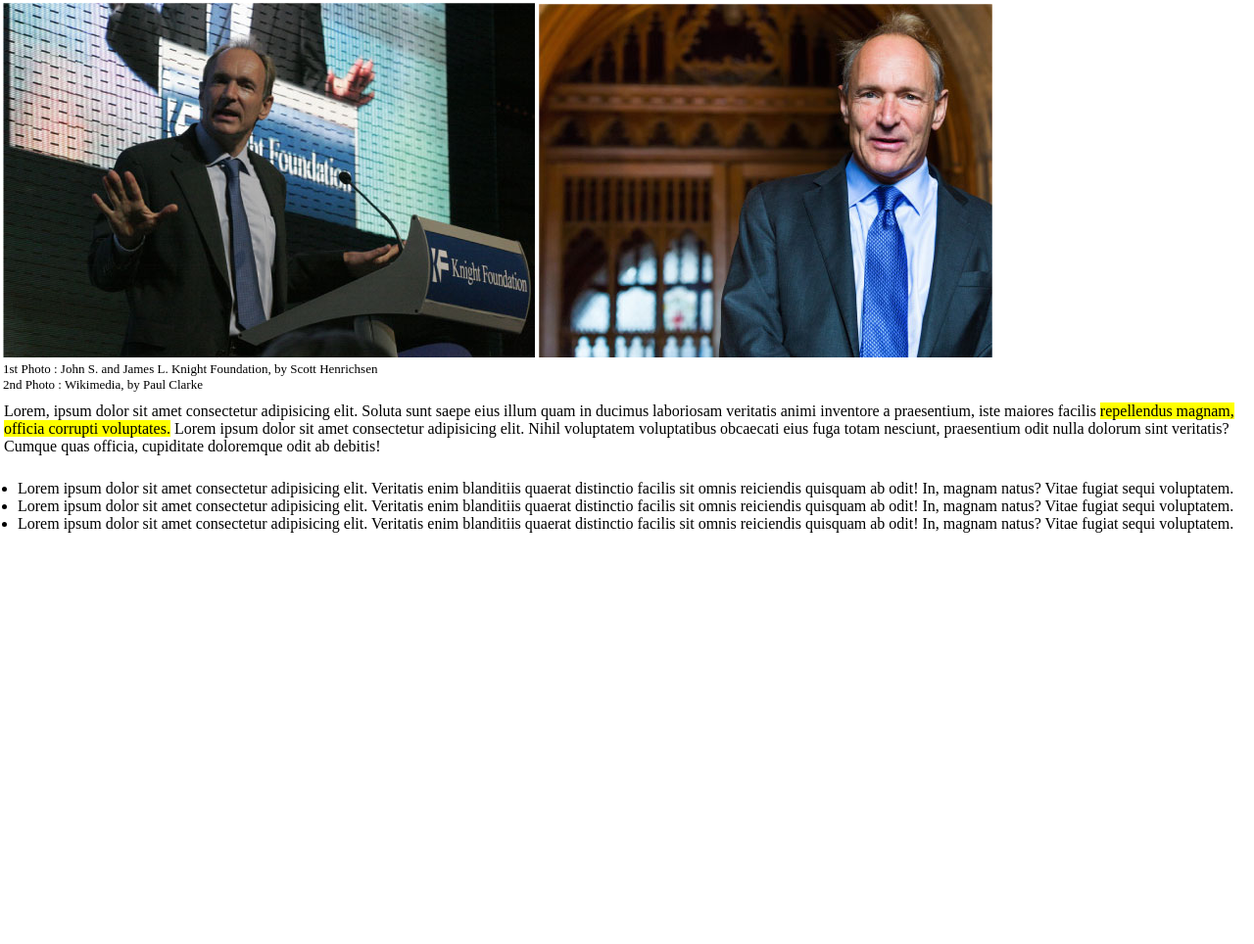
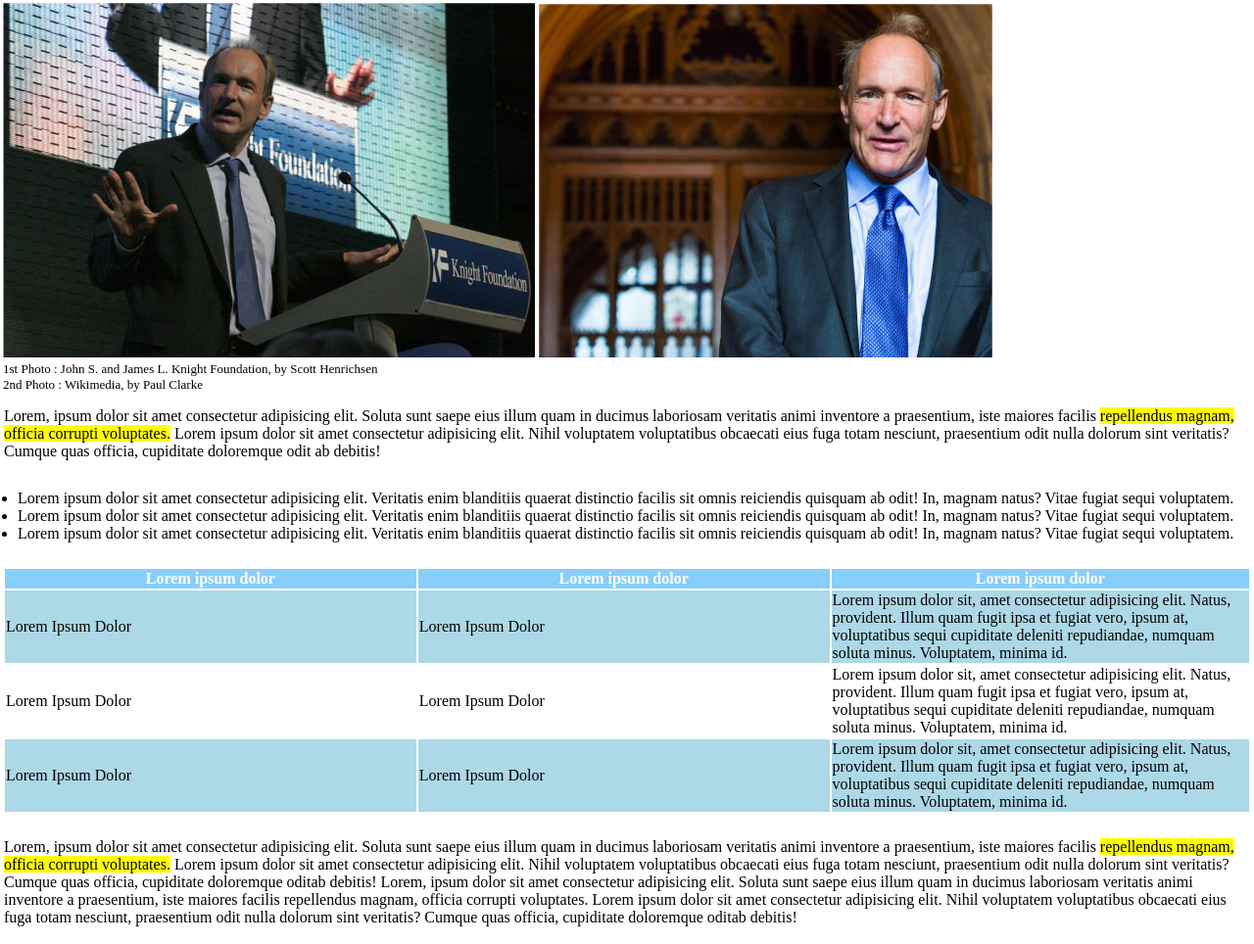
Before and after one commit to aneeshmaury/html-css-booleaner, a plain HTML site: page index.html in a window 1280 px wide. Shown: the part 181-1145 px from the top of the page at 98% size. Before the commit the page ends 800 px from the top, so only its background shows below. Drawn offline with Linux system fonts and the light colour scheme; files whose address does not match are found by name.

Commit message:
Inserimento della tabella e di ulteriore testo

```diff
--- a/css/style1.css
+++ b/css/style1.css
@@ -46,14 +46,37 @@ main{
 }
 
 .main-text{
-    padding: 10px 1px;
+    padding: 15px 1px;
 }
 
 main > ul {
     padding: 15px;
-
 }
 
 .yellow-word{
     background-color: yellow;
 }
+
+table{
+    border: 0;
+}
+
+thead{
+    background-color: lightskyblue;
+    color: white;
+}
+
+table{
+    padding: 10px 0px;
+}
+.row-blu{
+    background-color: lightblue;
+    padding: 0;
+    margin: 0;
+    border: 0;
+}
+
+th, td {
+    width: 500px;
+    border: 0;
+  }
--- a/index.html
+++ b/index.html
@@ -38,23 +38,95 @@
                 Lorem, ipsum dolor sit amet consectetur adipisicing elit. Soluta sunt saepe eius illum quam in ducimus
                 laboriosam veritatis animi inventore a praesentium, iste maiores facilis
                 <span class="yellow-word">repellendus magnam, officia corrupti voluptates.</span>
-                Lorem ipsum dolor sit amet consectetur adipisicing elit. Nihil voluptatem voluptatibus obcaecati eius fuga totam
-                nesciunt, praesentium odit nulla dolorum sint veritatis? Cumque quas officia, cupiditate doloremque odit ab
+                Lorem ipsum dolor sit amet consectetur adipisicing elit. Nihil voluptatem voluptatibus obcaecati eius
+                fuga totam
+                nesciunt, praesentium odit nulla dolorum sint veritatis? Cumque quas officia, cupiditate doloremque odit
+                ab
                 debitis!
             </p>
         </div>
 
         <ul>
             <li>
-                Lorem ipsum dolor sit amet consectetur adipisicing elit. Veritatis enim blanditiis quaerat distinctio facilis sit omnis reiciendis quisquam ab odit! In, magnam natus? Vitae fugiat sequi voluptatem.
+                Lorem ipsum dolor sit amet consectetur adipisicing elit. Veritatis enim blanditiis quaerat distinctio
+                facilis sit omnis reiciendis quisquam ab odit! In, magnam natus? Vitae fugiat sequi voluptatem.
             </li>
             <li>
-                Lorem ipsum dolor sit amet consectetur adipisicing elit. Veritatis enim blanditiis quaerat distinctio facilis sit omnis reiciendis quisquam ab odit! In, magnam natus? Vitae fugiat sequi voluptatem.
+                Lorem ipsum dolor sit amet consectetur adipisicing elit. Veritatis enim blanditiis quaerat distinctio
+                facilis sit omnis reiciendis quisquam ab odit! In, magnam natus? Vitae fugiat sequi voluptatem.
             </li>
             <li>
-                Lorem ipsum dolor sit amet consectetur adipisicing elit. Veritatis enim blanditiis quaerat distinctio facilis sit omnis reiciendis quisquam ab odit! In, magnam natus? Vitae fugiat sequi voluptatem.
+                Lorem ipsum dolor sit amet consectetur adipisicing elit. Veritatis enim blanditiis quaerat distinctio
+                facilis sit omnis reiciendis quisquam ab odit! In, magnam natus? Vitae fugiat sequi voluptatem.
             </li>
         </ul>
+
+        <!-- Inserisco la tabella -->
+        <table>
+            <thead>
+                <tr>
+                    <th>Lorem ipsum dolor</th>
+                    <th>Lorem ipsum dolor</th>
+                    <th>Lorem ipsum dolor</th>
+                </tr>
+            </thead>
+
+            <tbody>
+                <tr class="row-blu">
+                    <td>
+                        Lorem Ipsum Dolor
+                    </td>
+                    <td>
+                        Lorem Ipsum Dolor
+                    </td>
+                    <td>
+                        Lorem ipsum dolor sit, amet consectetur adipisicing elit. Natus, provident. Illum quam fugit ipsa
+                        et fugiat vero, ipsum at, voluptatibus sequi cupiditate deleniti repudiandae, numquam soluta
+                        minus. Voluptatem, minima id.
+                    </td>
+                </tr>
+                <tr>
+                    <td>
+                        Lorem Ipsum Dolor
+                    </td>
+                    <td>
+                        Lorem Ipsum Dolor
+                    </td>
+                    <td>
+                        Lorem ipsum dolor sit, amet consectetur adipisicing elit. Natus, provident. Illum quam fugit ipsa
+                        et fugiat vero, ipsum at, voluptatibus sequi cupiditate deleniti repudiandae, numquam soluta
+                        minus. Voluptatem, minima id.
+                    </td>
+                </tr>
+                <tr class="row-blu">
+                    <td>
+                        Lorem Ipsum Dolor
+                    </td>
+                    <td>
+                        Lorem Ipsum Dolor
+                    </td>
+                    <td>
+                        Lorem ipsum dolor sit, amet consectetur adipisicing elit. Natus, provident. Illum quam fugit ipsa
+                        et fugiat vero, ipsum at, voluptatibus sequi cupiditate deleniti repudiandae, numquam soluta
+                        minus. Voluptatem, minima id.
+                    </td>
+                </tr>
+
+            </tbody>
+        </table>
+
+        <!-- Inserisco nuovamente un testo con una frase evidenziata -->
+        <div class="main-text">
+            <p>
+                Lorem, ipsum dolor sit amet consectetur adipisicing elit. Soluta sunt saepe eius illum quam in ducimus
+                laboriosam veritatis animi inventore a praesentium, iste maiores facilis
+                <span class="yellow-word">repellendus magnam, officia corrupti voluptates.</span>
+                Lorem ipsum dolor sit amet consectetur adipisicing elit. Nihil voluptatem voluptatibus obcaecati eius fuga totam nesciunt, praesentium odit nulla dolorum sint veritatis? Cumque quas officia, cupiditate doloremque oditab debitis!
+                Lorem, ipsum dolor sit amet consectetur adipisicing elit. Soluta sunt saepe eius illum quam in ducimus
+                laboriosam veritatis animi inventore a praesentium, iste maiores facilis repellendus magnam, officia corrupti voluptates.
+                Lorem ipsum dolor sit amet consectetur adipisicing elit. Nihil voluptatem voluptatibus obcaecati eius fuga totam nesciunt, praesentium odit nulla dolorum sint veritatis? Cumque quas officia, cupiditate doloremque oditab debitis!
+            </p>
+        </div>
 
     </main>
 
```
